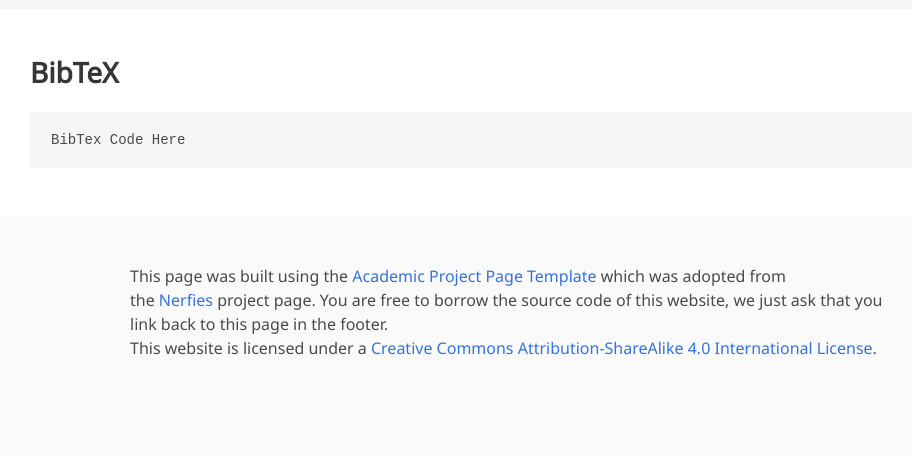
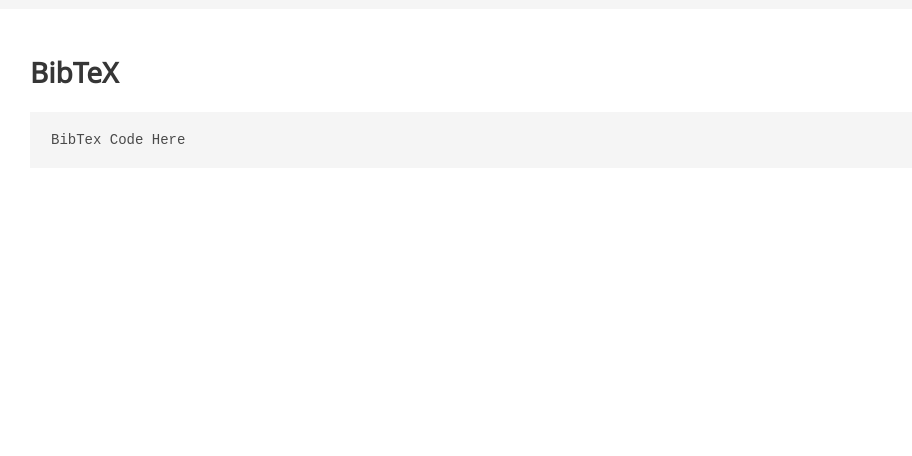
Before and after one commit to AeroSeek/AeroSeek.github.io, a plain HTML site: page index.html in a window 1280 px wide. Shown: the part 3626-4082 px from the top of the page, without its empty margins (130-1042 px from the left). After the commit the page ends 3842 px from the top, so only its background shows below. Drawn offline with nearby package versions, Linux system fonts and the light colour scheme; some icons are missing; a web font is replaced by a local one.

Commit message:
remove the bottom content

```diff
--- a/index.html
+++ b/index.html
@@ -52,7 +52,8 @@
       <div class="container is-max-desktop">
         <div class="columns is-centered">
           <div class="column has-text-centered">
-            <h1 class="title is-1 publication-title">AeroSeek: Exploring LLM-Enhanced UAV Navigation for Low-Altitude and Dynamic Applications</h1>
+            <h1 class="title is-1 publication-title">AeroSeek: Exploring LLM-Enhanced UAV Navigation for Low-Altitude
+              and Dynamic Applications</h1>
             <div class="is-size-5 publication-authors">
               <!-- Paper authors -->
               <span class="author-block">
@@ -292,7 +293,7 @@
   <!--End BibTex citation -->
 
 
-  <footer class="footer">
+  <!-- <footer class="footer">
     <div class="container">
       <div class="columns is-centered">
         <div class="column is-8">
@@ -312,7 +313,7 @@
         </div>
       </div>
     </div>
-  </footer>
+  </footer> -->
 
   <!-- Statcounter tracking code -->
 
```
